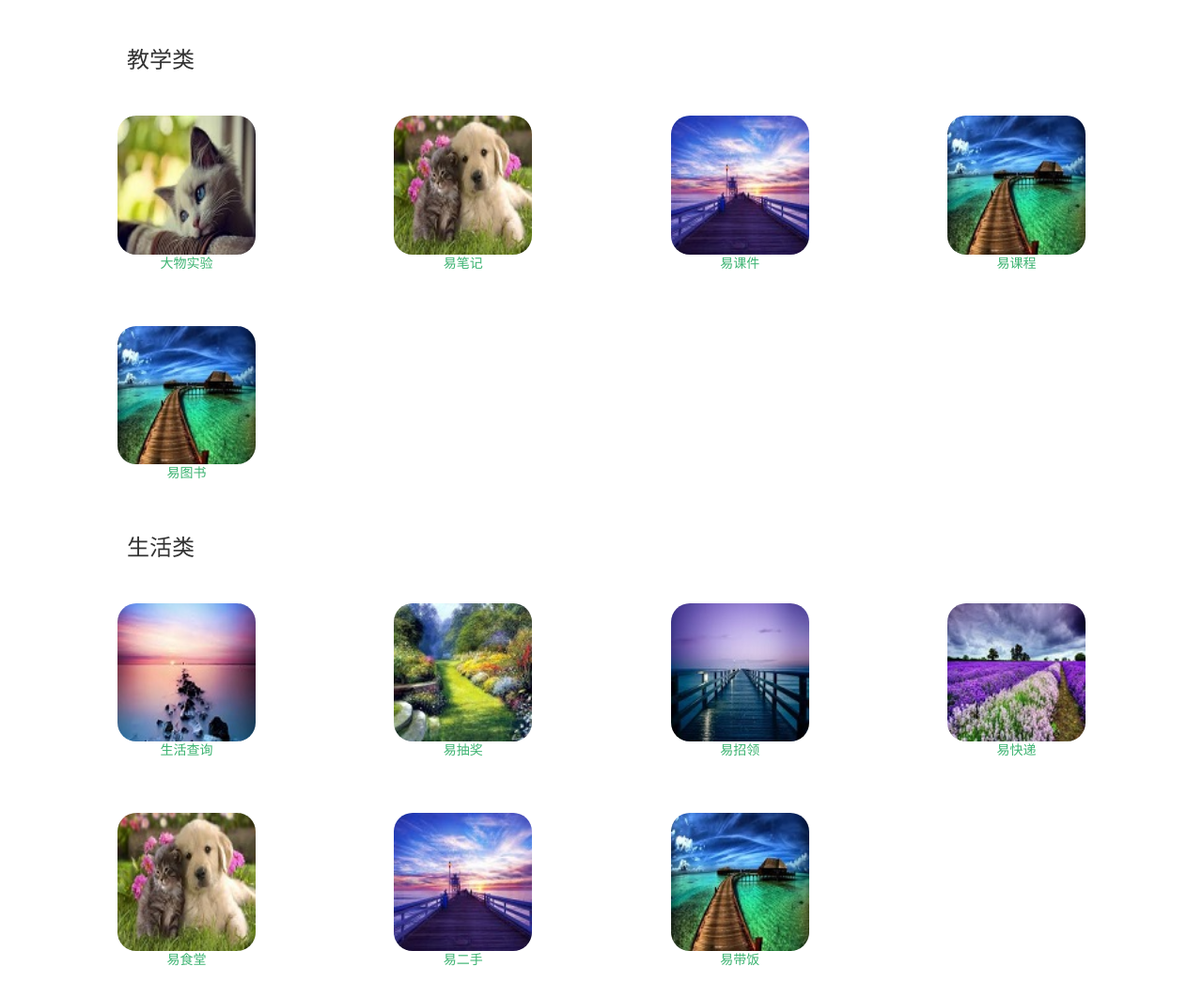
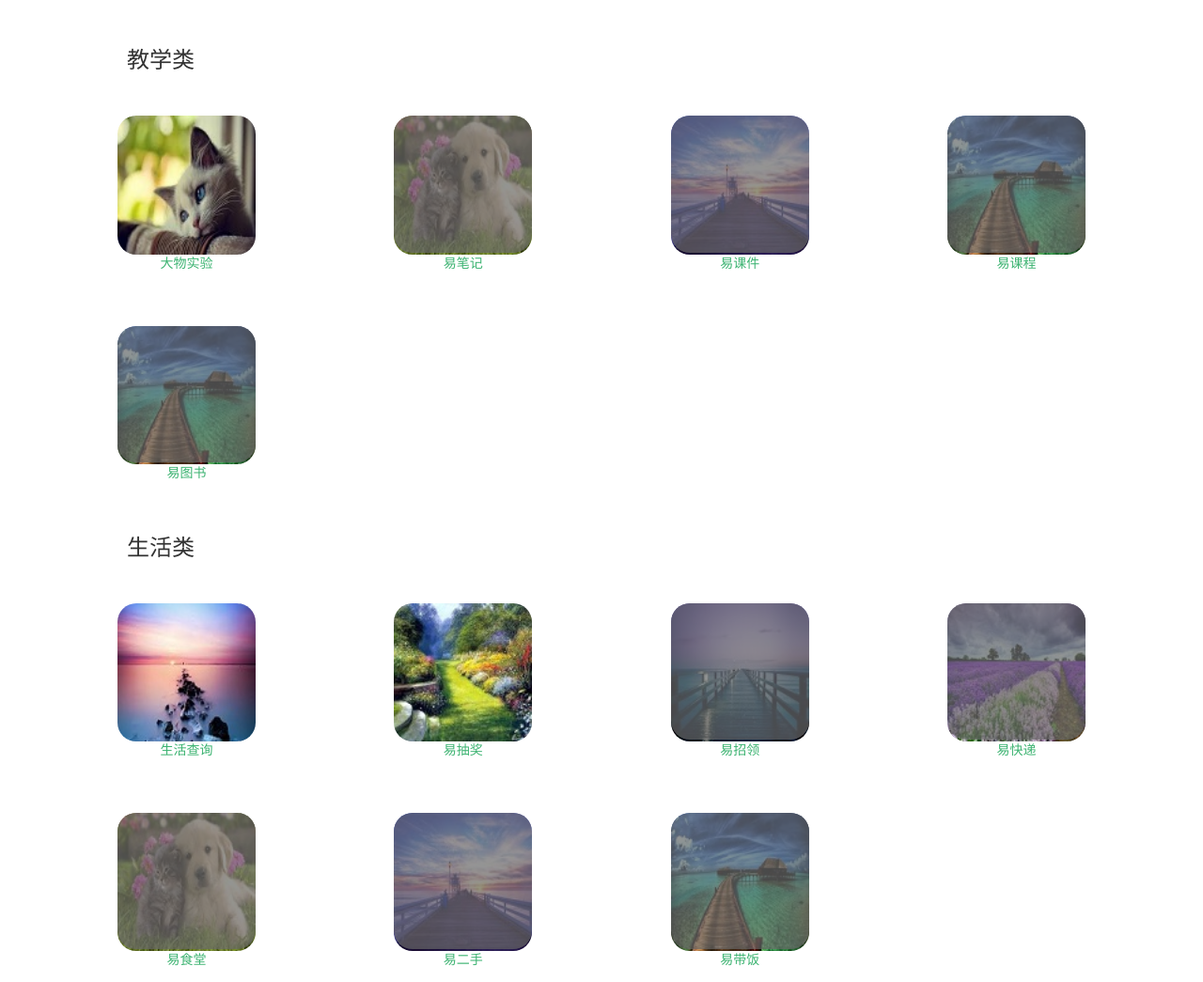
Before and after one commit to upcyiban/ApplicationPlatform, a website: page app/index.html in a window 1280 px wide. Shown: the part 20-1065 px from the top of the page at 94% size. Drawn offline with nearby package versions, Linux system fonts and the light colour scheme; files that its build step writes are made by us from their sources.

Commit message:
加入遮罩层

```diff
--- a/app/index.html
+++ b/app/index.html
@@ -38,20 +38,24 @@
         <p>大物实验</p>
     </div>
     <div class="col-xs-5 col-md-3">
+      <div class="mask"></div>
       <img src="image/images2.jpg"  class="item">
       <p>易笔记</p>
     </div>
     <div class="col-xs-5 col-md-3">
+      <div class="mask"></div>
       <img src="image/images3.jpg"  class="item">
       <p>易课件</p>
     </div>
     <div class="col-xs-5 col-md-3">
+      <div class="mask"></div>
       <img src="image/image4.jpg"  class="item">
       <p>易课程</p>
     </div>
   </div>
   <div class="row">
     <div class="col-xs-5 col-md-3">
+      <div class="mask"></div>
       <img src="image/image4.jpg"  class="item">
       <p>易图书</p>
     </div>
@@ -67,24 +71,29 @@
       <p>易抽奖</p>
     </div>
     <div class="col-xs-5 col-md-3">
+      <div class="mask"></div>
       <img src="image/image7.jpg"  class="item">
       <p>易招领</p>
     </div>
     <div class="col-xs-5 col-md-3">
+      <div class="mask"></div>
       <img src="image/image8.jpg"  class="item">
       <p>易快递</p>
     </div>
   </div>
   <div class="row">
     <div class="col-xs-5 col-md-3">
+      <div class="mask"></div>
       <img src="image/images2.jpg"  class="item">
       <p>易食堂</p>
     </div>
     <div class="col-xs-5 col-md-3">
+      <div class="mask"></div>
       <img src="image/images3.jpg"  class="item">
       <p>易二手</p>
     </div>
     <div class="col-xs-5 col-md-3">
+      <div class="mask"></div>
       <img src="image/image4.jpg"  class="item">
       <p>易带饭</p>
     </div>
@@ -104,20 +113,24 @@
       <p>易签到</p>
     </div>
     <div class="col-xs-5 col-md-3">
+      <div class="mask"></div>
       <img src="image/image8.jpg"  class="item">
       <p>易纳新</p>
     </div>
   </div>
   <div class="row">
     <div class="col-xs-5 col-md-3">
+      <div class="mask"></div>
       <img src="image/images2.jpg"  class="item">
       <p>易管理</p>
     </div>
     <div class="col-xs-5 col-md-3">
+      <div class="mask"></div>
       <img src="image/images3.jpg"  class="item">
       <p>易报名</p>
     </div>
     <div class="col-xs-5 col-md-3">
+      <div class="mask"></div>
       <img src="image/image4.jpg"  class="item">
       <p>易外包</p>
     </div>
--- a/app/styles/index.css
+++ b/app/styles/index.css
@@ -37,3 +37,13 @@ body,img,.col-xs-5,.col-md-3{
   text-align: left;
   margin-left:6%;
 }
+
+.mask{
+  position: absolute;
+  background-color: #696969;
+  height: 82%;
+  width: 50%;
+  margin-left: 25%;
+  opacity: 0.7;
+  border-radius: 20px;
+}
```
